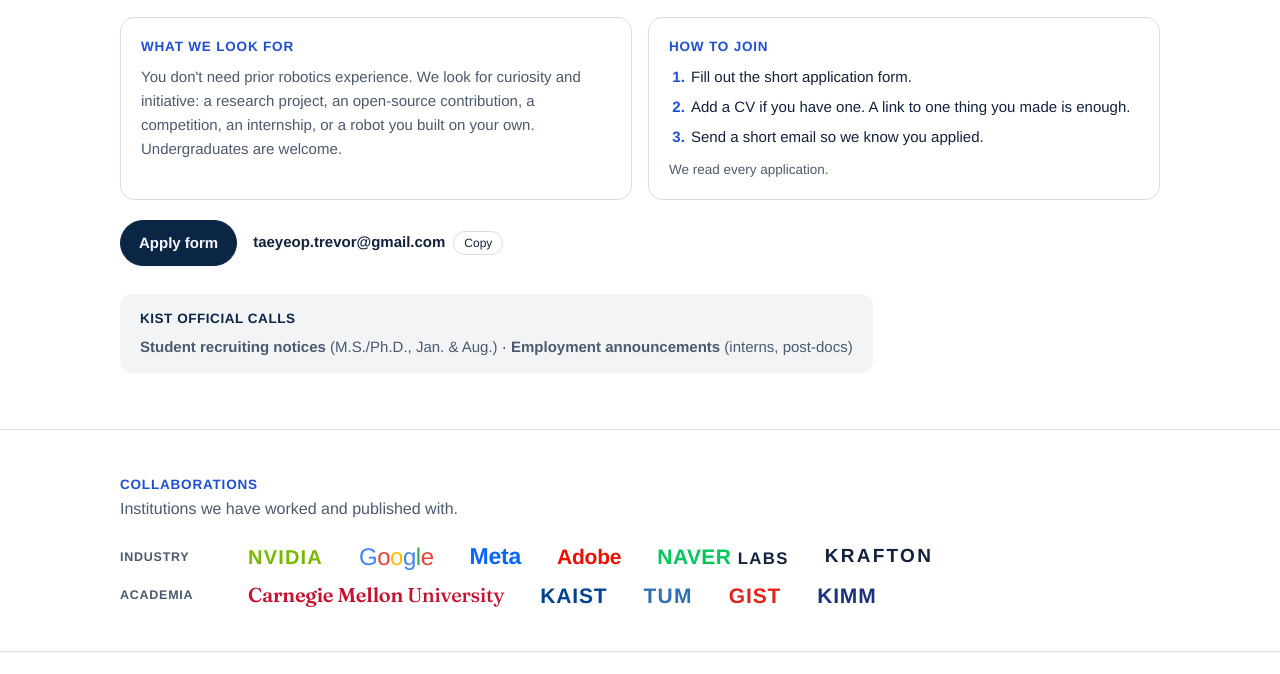
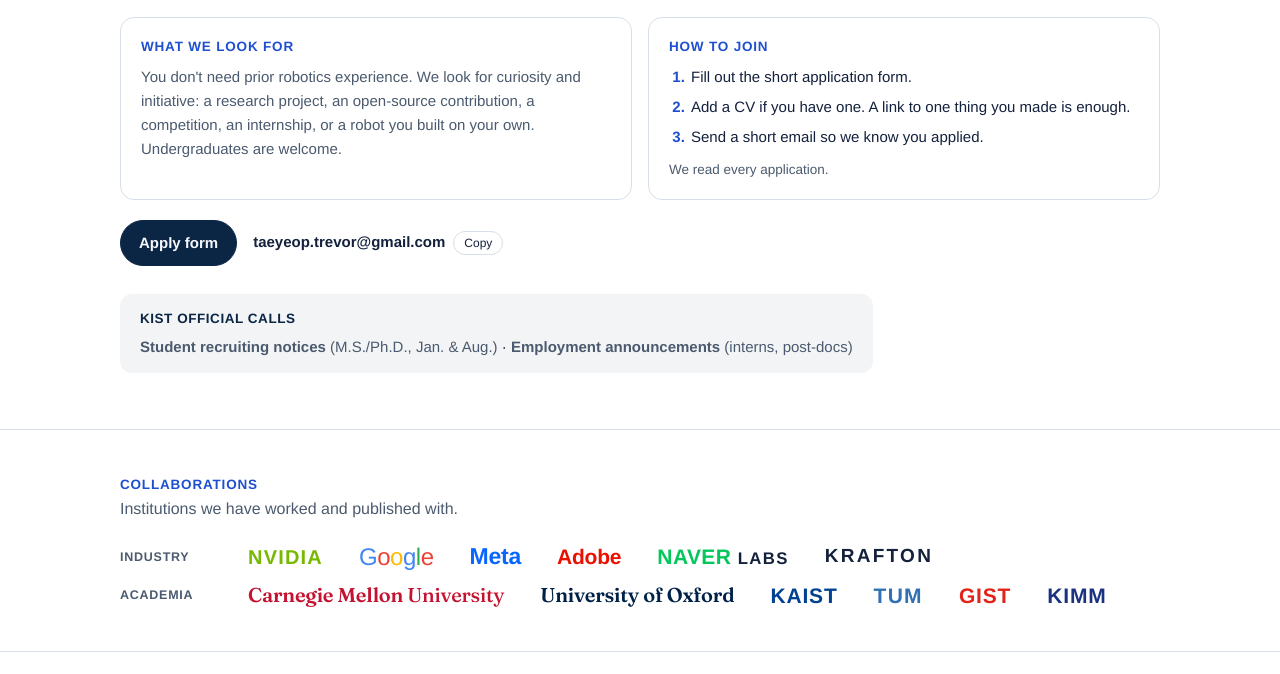
Before and after one commit to growrobot/growrobot.github.io, a plain HTML site: page index.html in a window 1280 px wide. Shown: the part 8268-8942 px from the top of the page. Drawn offline with Linux system fonts and the light colour scheme; a web font is replaced by a local one.

Commit message:
Add Oxford to collaborations

```diff
--- a/index.html
+++ b/index.html
@@ -261,9 +261,11 @@ footer .wrap{align-items:center}
 .logos .tum{color:#3070B3;font-weight:900;letter-spacing:.06em}
 .logos .cmu{color:#C41230;font-family:var(--serif);font-weight:600;font-size:20px}
 .logos .cmu span{font-weight:500}
-@media (prefers-color-scheme: dark){:root:not([data-theme="light"]) .logos .kaist,:root:not([data-theme="light"]) .logos .kimm{color:#7FA8E0}:root:not([data-theme="light"]) .logos .cmu{color:#F0647A}}
+.logos .oxf{color:#002147;font-family:var(--serif);font-weight:600;font-size:20px}
+@media (prefers-color-scheme: dark){:root:not([data-theme="light"]) .logos .kaist,:root:not([data-theme="light"]) .logos .kimm{color:#7FA8E0}:root:not([data-theme="light"]) .logos .cmu{color:#F0647A}:root:not([data-theme="light"]) .logos .oxf{color:#9DB4E0}}
 :root[data-theme="dark"] .logos .kaist,:root[data-theme="dark"] .logos .kimm{color:#7FA8E0}
 :root[data-theme="dark"] .logos .cmu{color:#F0647A}
+:root[data-theme="dark"] .logos .oxf{color:#9DB4E0}
 @media (max-width:520px){.logos .k{width:100%}.logos .lg{font-size:17px}}
 footer{border-top:1px solid var(--line);padding-block:28px 40px;color:var(--muted);font-size:13.5px}
 footer .wrap{display:flex;justify-content:space-between;gap:16px;flex-wrap:wrap;align-items:center}
@@ -659,7 +661,7 @@ html[lang="ko"] .thesis,html[lang="ko"] .join-lead{font-family:var(--sans);font-
     <p class="sub en" style="margin-bottom:22px">Institutions we have worked and published with.</p><p class="sub ko" style="margin-bottom:22px">함께 연구하고 논문을 쓴 기관들입니다.</p>
     <div class="logos">
       <div class="row"><span class="k"><span class="en">Industry</span><span class="ko">기업</span></span><span class="lg nv">NVIDIA</span><span class="lg goog"><i style="color:#4285F4">G</i><i style="color:#EA4335">o</i><i style="color:#FBBC05">o</i><i style="color:#4285F4">g</i><i style="color:#34A853">l</i><i style="color:#EA4335">e</i></span><span class="lg meta">Meta</span><span class="lg adobe">Adobe</span><span class="lg naver">NAVER <span>LABS</span></span><span class="lg krafton">KRAFTON</span></div>
-      <div class="row"><span class="k"><span class="en">Academia</span><span class="ko">대학·연구소</span></span><span class="lg cmu">Carnegie Mellon <span>University</span></span><span class="lg kaist">KAIST</span><span class="lg tum">TUM</span><span class="lg gist">GIST</span><span class="lg kimm">KIMM</span></div>
+      <div class="row"><span class="k"><span class="en">Academia</span><span class="ko">대학·연구소</span></span><span class="lg cmu">Carnegie Mellon <span>University</span></span><span class="lg oxf">University of Oxford</span><span class="lg kaist">KAIST</span><span class="lg tum">TUM</span><span class="lg gist">GIST</span><span class="lg kimm">KIMM</span></div>
     </div>
   </div>
 </section>
```
